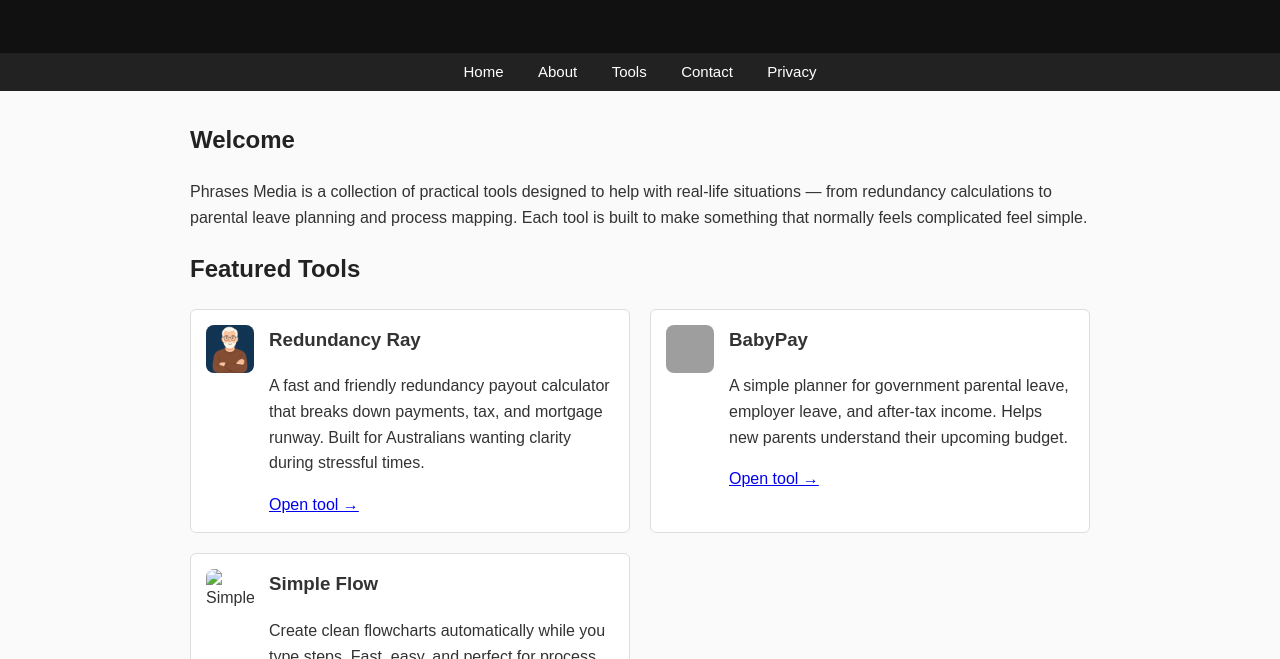
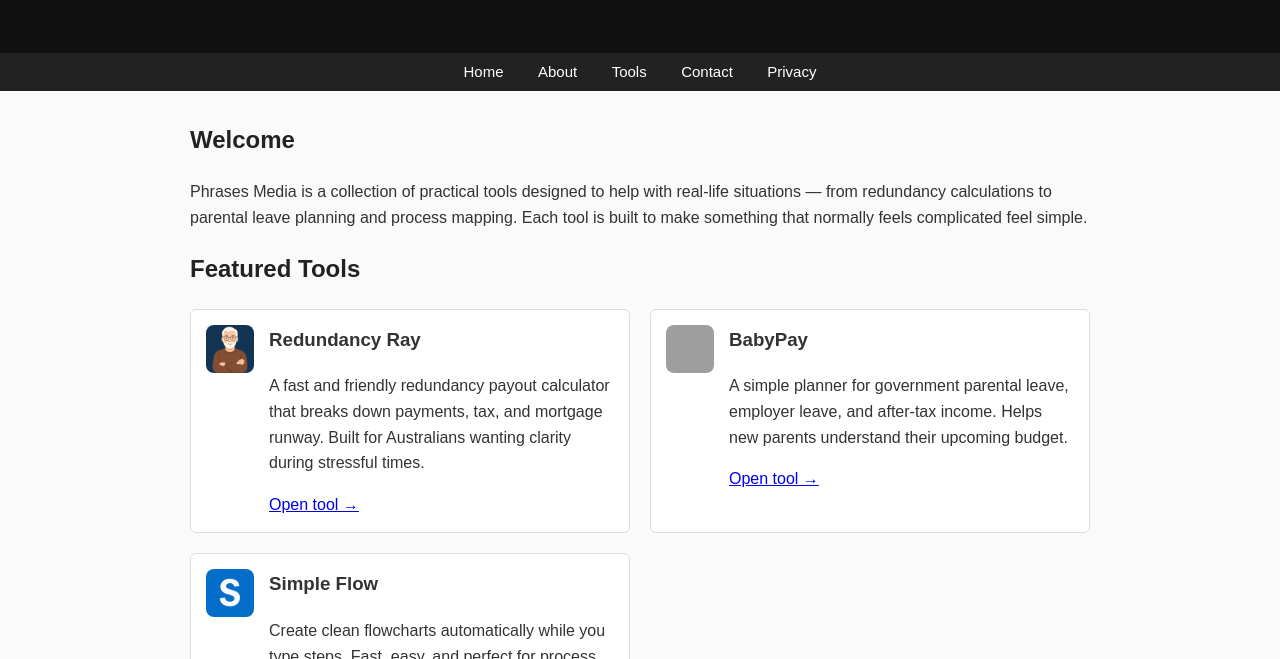
Before and after one commit to PhrasesMedia/phrasesmedia.github.io, a plain HTML site: page index.html in a window 1280 px wide. Shown: the part 141-800 px from the top of the page. Drawn offline with Linux system fonts and the light colour scheme; grey boxes are pictures that could not be loaded.

Commit message:
Add files via upload

```diff
--- a/index.html
+++ b/index.html
@@ -147,7 +147,7 @@
 
         <!-- Simple Flow -->
         <div class="tool">
-            <img src="simple flow.png" alt="Simple Flow icon">
+            <img src="simpleflow.png" alt="Simple Flow icon">
             <div>
                 <h3>Simple Flow</h3>
                 <p>
```
